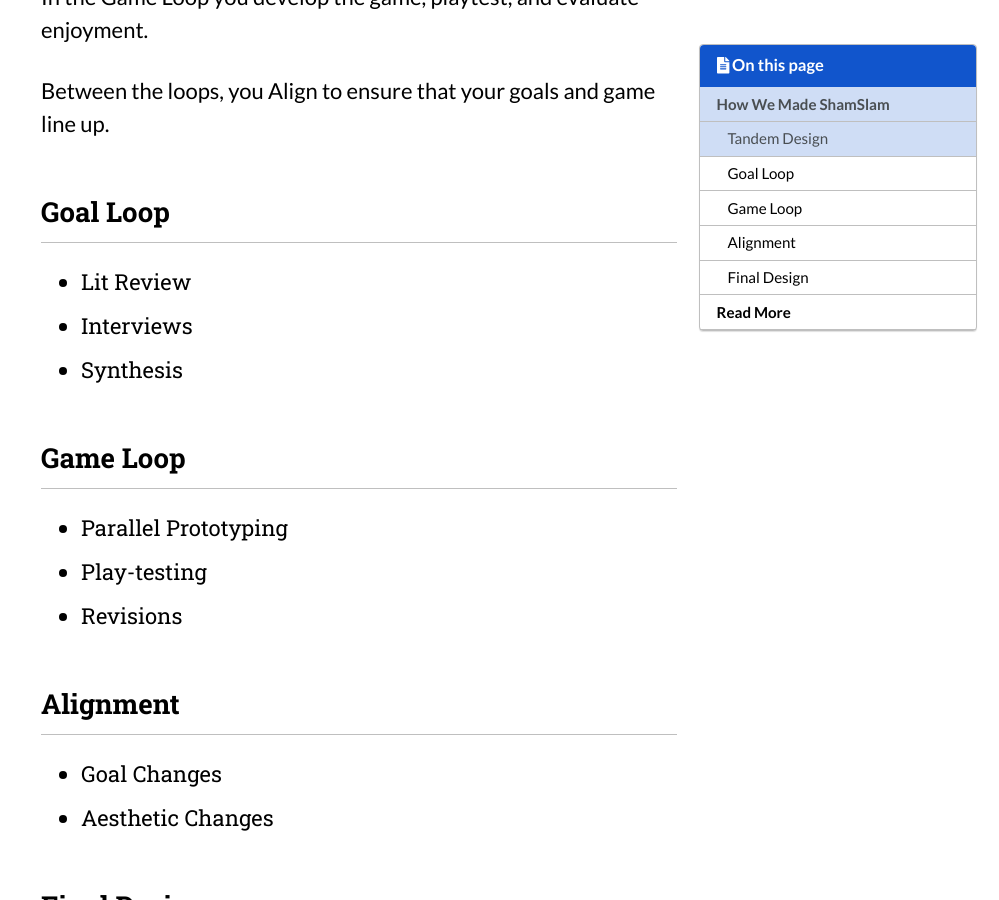
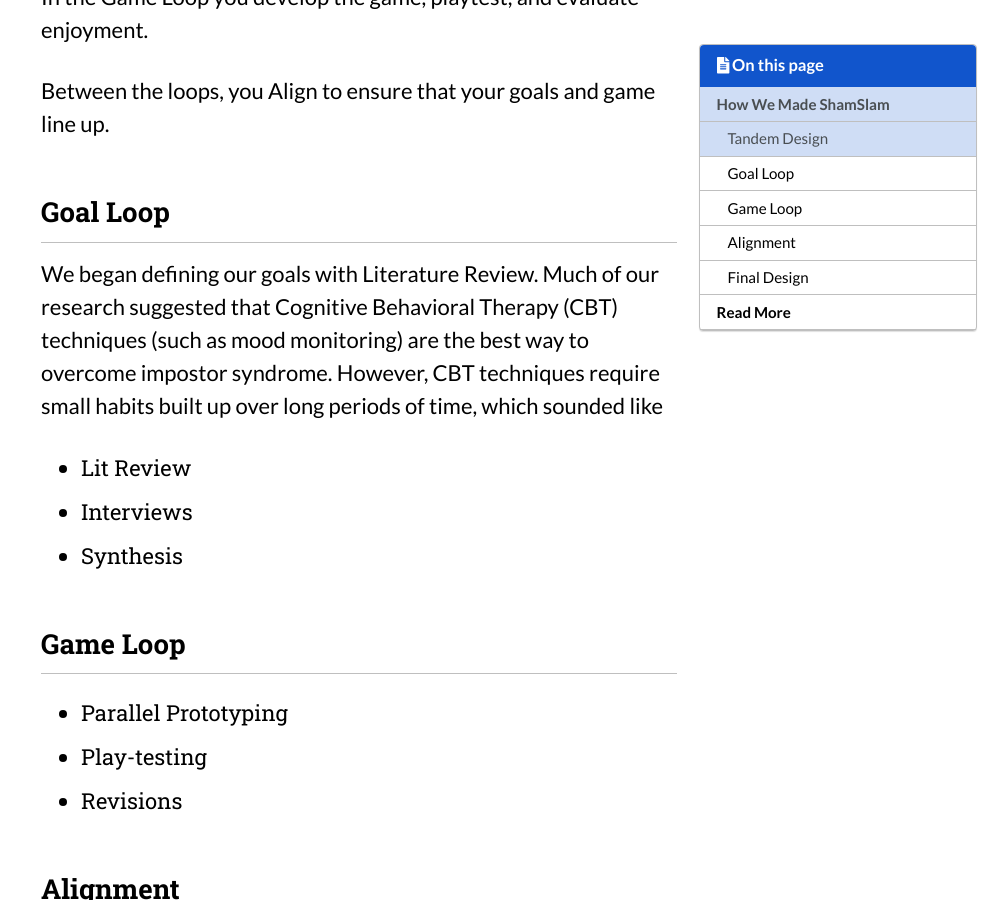
Before and after one commit to gjbunyea/www, a Jekyll site: the page built from _portfolio/shamslam.md, in a window 1280 px wide and 900 px high, scrolled down 1770 px. Shown: the whole window, without its empty margins (281-1280 px from the left). Built offline with Jekyll 4.4.1, drawn with Linux system fonts in a browser that asks for light colours; cached includes are drawn as plain includes; nearby versions of some CDN libraries.

Commit message:
started adding goal-loop text

```diff
--- a/_portfolio/shamslam.md
+++ b/_portfolio/shamslam.md
@@ -31,7 +31,6 @@
 ## Tandem Design
 Our main development framework was the Tandem-Transformational Game Design framework. Tandem Design proposes two iterative loops--educational goals and game development--with alignment between them.
 
-
 {% include figure image_path="/assets/images/shamslam/tandem_design.png" alt="Tandem Design Framework" caption="Tandem Design Framework developed at Carnegie Mellon's OH! Lab" %}
 
 In the Goal Loop, you do lit review, research, and synthesize findings to define what it is you'll teach.
@@ -41,6 +40,8 @@
 Between the loops, you Align to ensure that your goals and game line up.
 
 ## Goal Loop
+
+We began defining our goals with Literature Review. Much of our research suggested that Cognitive Behavioral Therapy (CBT) techniques (such as mood monitoring) are the best way to overcome impostor syndrome. However, CBT techniques require small habits built up over long periods of time, which sounded like
 * Lit Review
 * Interviews
 * Synthesis
```
